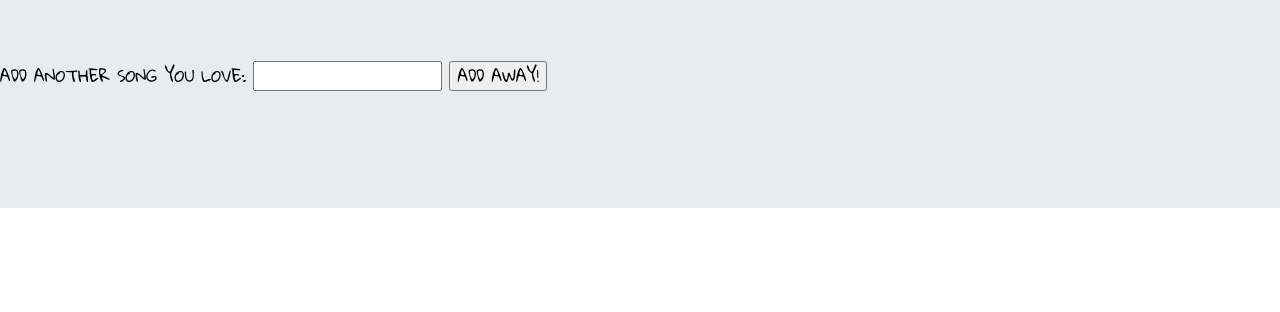
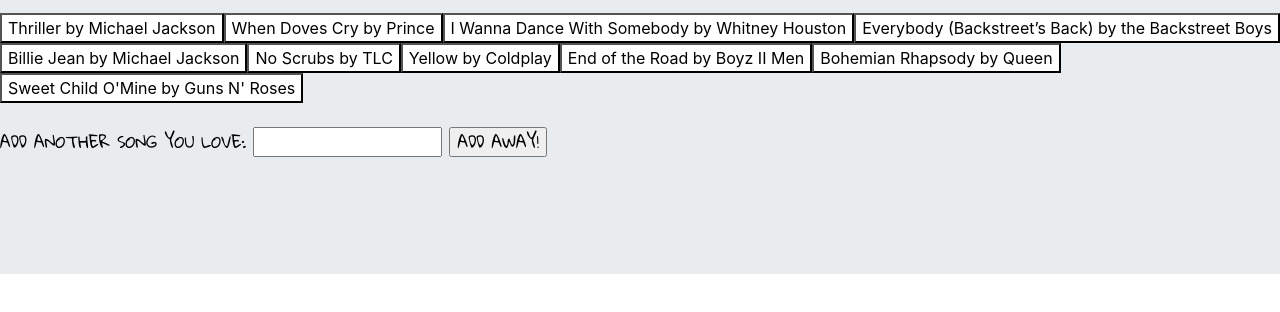
Before and after one commit to momenamasood/GifTastic, a plain HTML site: page index.html in a window 1280 px wide. Shown: the part 202-514 px from the top of the page. Drawn offline with nearby package versions, Linux system fonts and the light colour scheme; files that its build step writes are made by us from their sources.

Commit message:
Fixing javascript>

```diff
--- a/assets/css/style.css
+++ b/assets/css/style.css
@@ -52,7 +52,7 @@ addBand { font-family: 'Gloria Hallelujah', cursive;
 
 #gifsView {
 	display: inline;
-	margin-bottom: 40px;
+
 }
 
 .gif {
--- a/index.html
+++ b/index.html
@@ -5,7 +5,7 @@
 	<title>Iconic Songs</title>
 
 
-    <link rel="stylesheet" type="text/css" href="style.css">
+    <link rel="stylesheet" type="text/css" href="assets/css/style.css"">
     <link rel="stylesheet" href="https://stackpath.bootstrapcdn.com/bootstrap/4.1.1/css/bootstrap.min.css" integrity="sha384-WskhaSGFgHYWDcbwN70/dfYBj47jz9qbsMId/iRN3ewGhXQFZCSftd1LZCfmhktB" crossorigin="anonymous">
 	<link href="https://fonts.googleapis.com/css?family=Gloria+Hallelujah|Indie+Flower" rel="stylesheet">
 </head>
@@ -38,6 +38,6 @@
 
 <script src="https://ajax.googleapis.com/ajax/libs/jquery/3.1.1/jquery.min.js"></script>
 <script src="https://cdnjs.cloudflare.com/ajax/libs/materialize/0.97.8/js/materialize.min.js"></script>
-<script type="text/javascript" src="app.js"></script>
+<script type="text/javascript" src="assets/javascript/app.js"></script>
 </body>
 </html>
```
